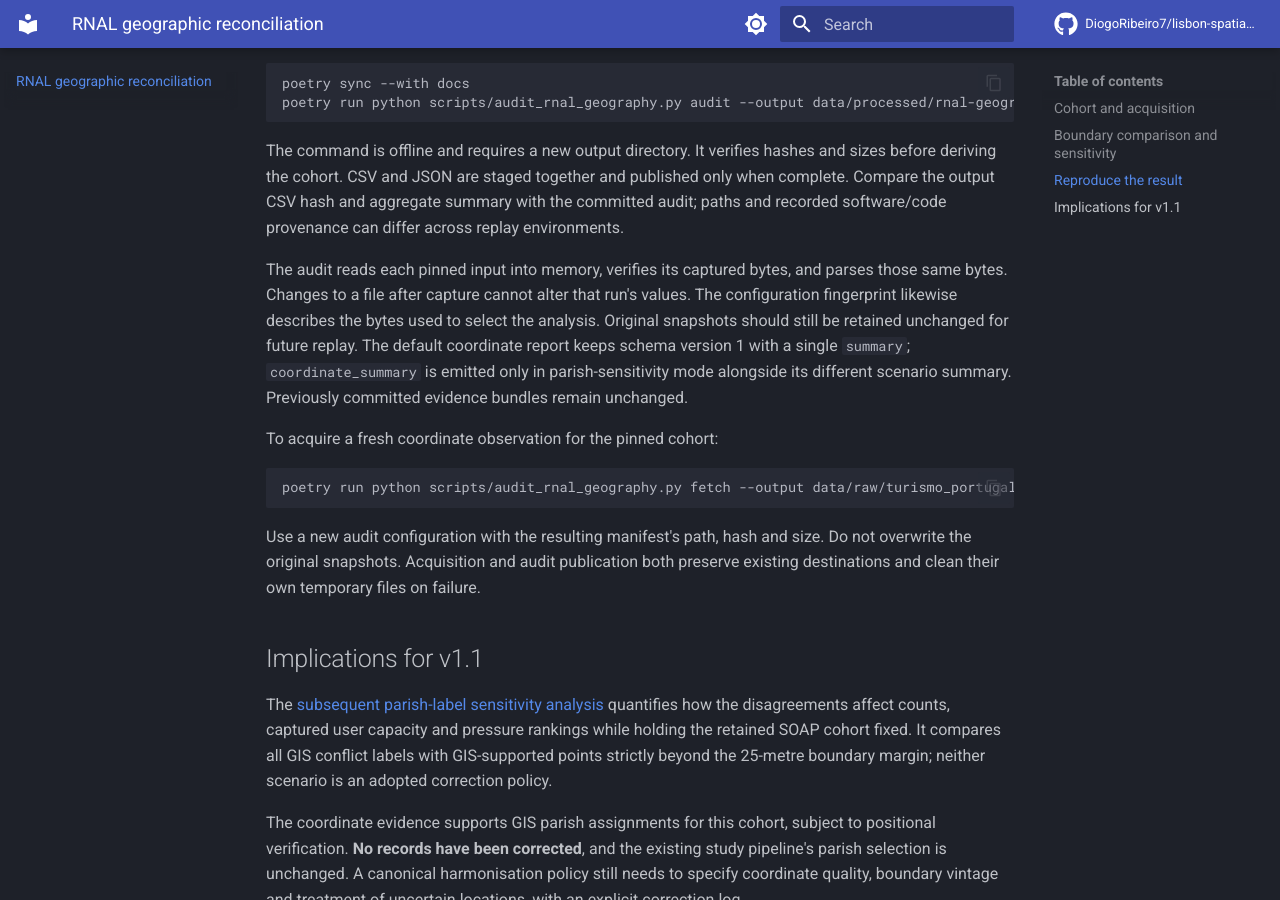
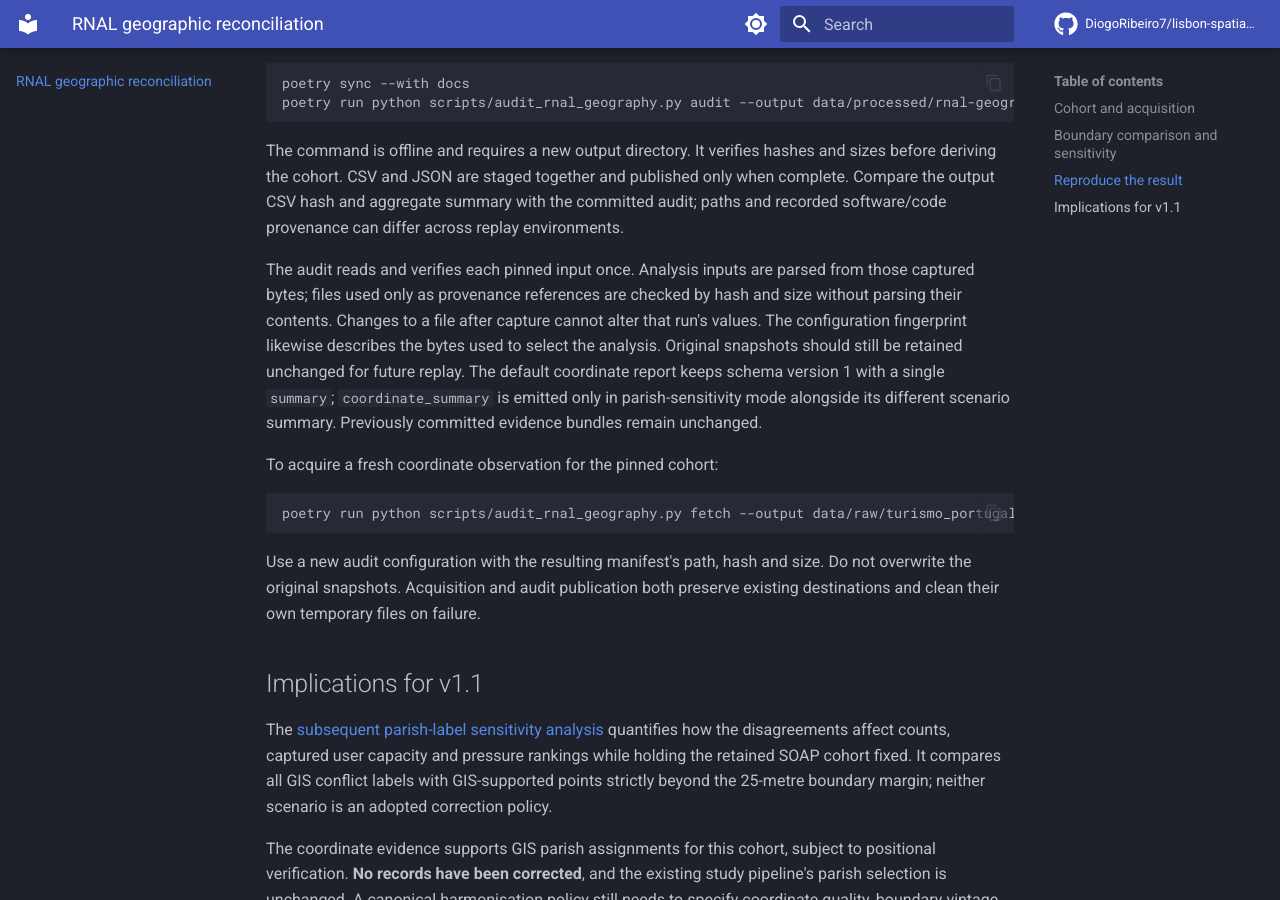
Before and after one commit to DiogoRibeiro7/lisbon-spatial-dynamics, an MkDocs documentation site: the page built from docs/rnal-geography.md, in a window 1280 px wide and 900 px high, scrolled down 2063 px. Built offline with MkDocs 1.6.1 and Material for MkDocs 9.7.7, drawn with Linux system fonts in a browser that asks for light colours; comment, search, counter and statistics services are not loaded.

Commit message:
Clarify which verified RNAL audit inputs are parsed

```diff
--- a/docs/rnal-geography.md
+++ b/docs/rnal-geography.md
@@ -45,7 +45,7 @@ poetry run python scripts/audit_rnal_geography.py audit --output data/processed/
 
 The command is offline and requires a new output directory. It verifies hashes and sizes before deriving the cohort. CSV and JSON are staged together and published only when complete. Compare the output CSV hash and aggregate summary with the committed audit; paths and recorded software/code provenance can differ across replay environments.
 
-The audit reads each pinned input into memory, verifies its captured bytes, and parses those same bytes. Changes to a file after capture cannot alter that run's values. The configuration fingerprint likewise describes the bytes used to select the analysis. Original snapshots should still be retained unchanged for future replay. The default coordinate report keeps schema version 1 with a single `summary`; `coordinate_summary` is emitted only in parish-sensitivity mode alongside its different scenario summary. Previously committed evidence bundles remain unchanged.
+The audit reads and verifies each pinned input once. Analysis inputs are parsed from those captured bytes; files used only as provenance references are checked by hash and size without parsing their contents. Changes to a file after capture cannot alter that run's values. The configuration fingerprint likewise describes the bytes used to select the analysis. Original snapshots should still be retained unchanged for future replay. The default coordinate report keeps schema version 1 with a single `summary`; `coordinate_summary` is emitted only in parish-sensitivity mode alongside its different scenario summary. Previously committed evidence bundles remain unchanged.
 
 To acquire a fresh coordinate observation for the pinned cohort:
 
```
Also changed, not shown: docs/rnal-parish-sensitivity.md (+1 -1 lines).
